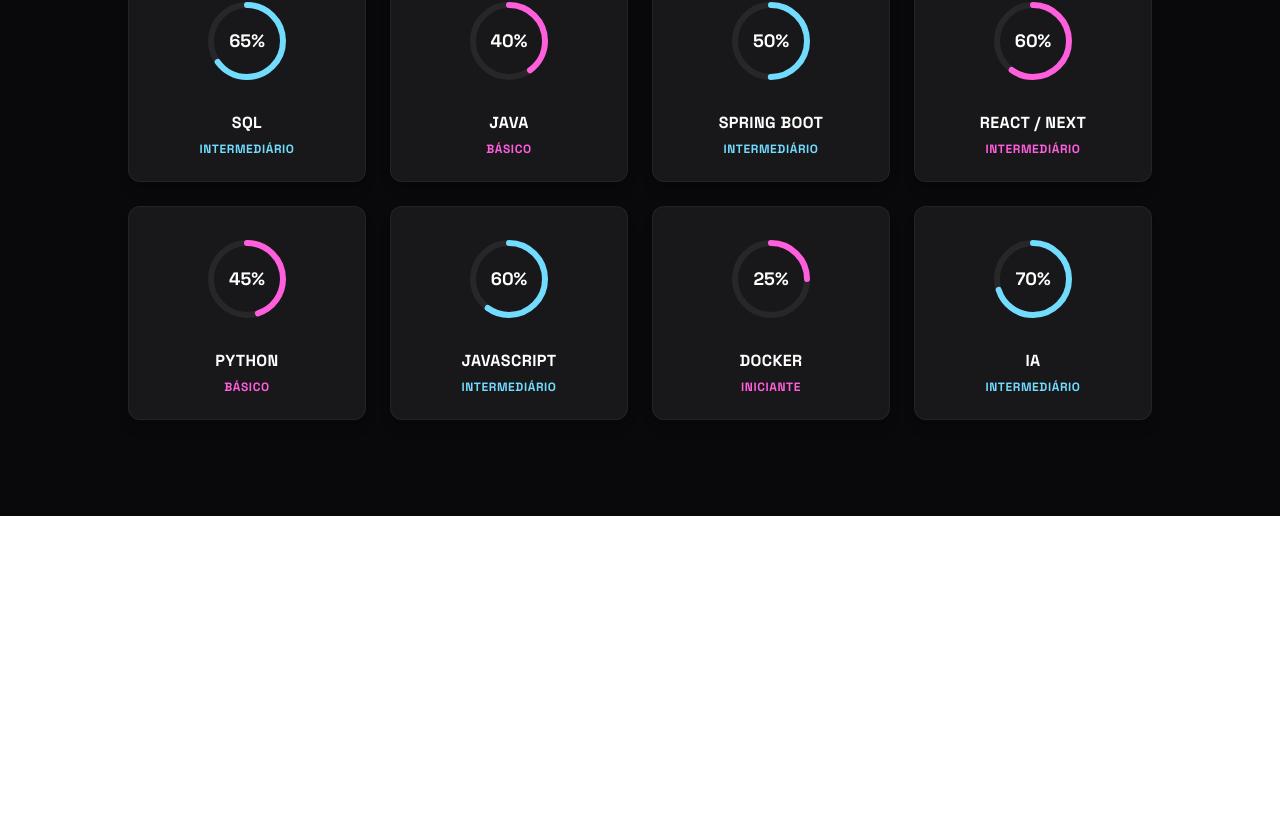
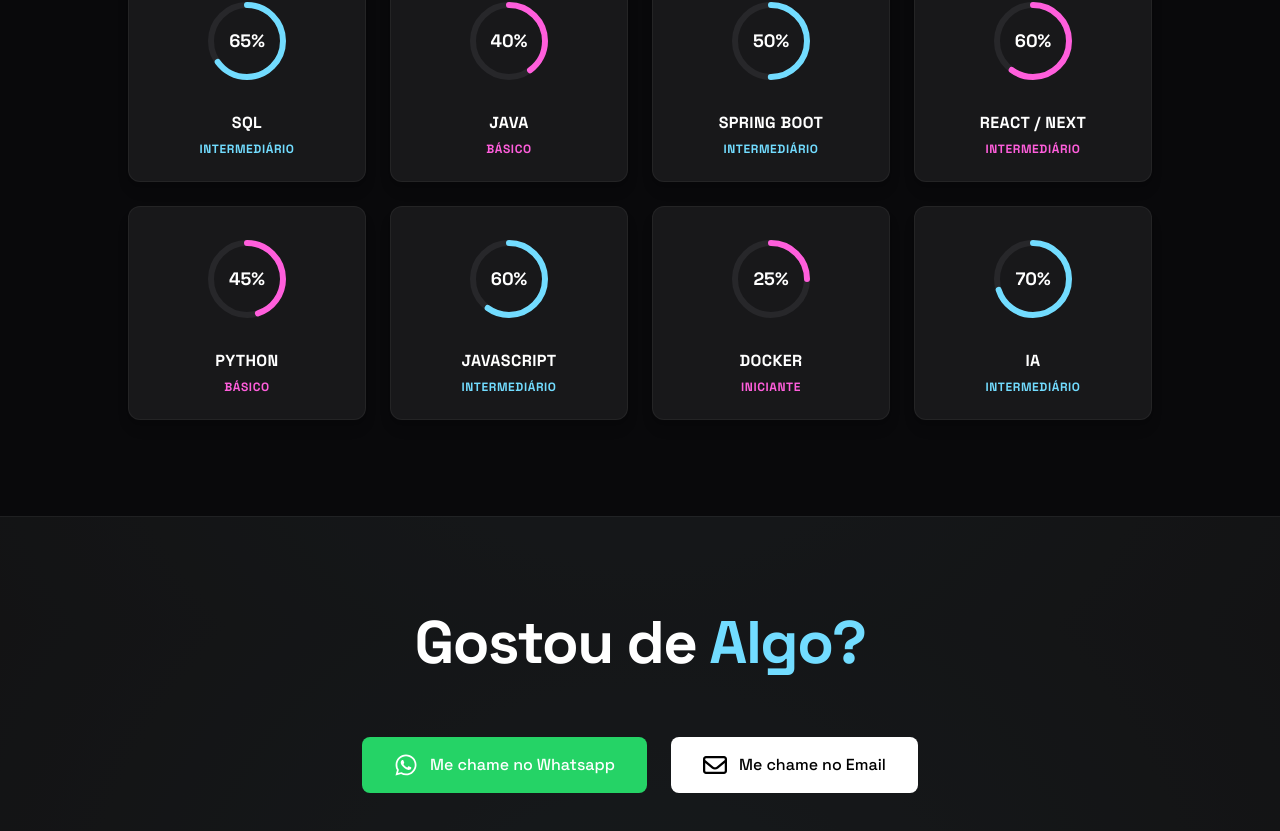
Before and after one commit to joaofgdev/joao-carlos-dev, a Next.js app: page / in a window 1280 px wide. Shown: the part 4174-5005 px from the top of the page. Before the commit the page ends 4690 px from the top, so only its background shows below. Built offline with nearby package versions, Linux system fonts and the light colour scheme.

Commit message:
feat: implement landing page layout and contact section component

```diff
--- a/src/app/page.tsx
+++ b/src/app/page.tsx
@@ -3,7 +3,7 @@ import { FaGithub, FaInstagram, FaLinkedin } from "react-icons/fa6";
 import { AboutSection } from "@/components/components.about-section";
 import { ExperienceSection } from "@/components/components.experience-section";
 import { SkillsSection } from "@/components/components.skills-section";
-
+import { ContactSection } from "@/components/components.contact-section";
 export default function Home() {
   return (
     <>
@@ -67,6 +67,7 @@ export default function Home() {
       <AboutSection />
       <ExperienceSection />
       <SkillsSection />
+      <ContactSection />
     </>
   );
 }
--- /dev/null
+++ b/src/components/components.contact-section.tsx
@@ -0,0 +1,34 @@
+import React from 'react';
+import { FaWhatsapp, FaRegEnvelope } from 'react-icons/fa6';
+
+export function ContactSection() {
+  return (
+    <section id="contato" className="w-full py-24 px-4 font-space-grotesk flex flex-col items-center justify-center bg-[#18181A]/50 border-t border-white/5">
+      <div className="max-w-4xl w-full flex flex-col items-center text-center">
+        <h2 className="text-4xl md:text-6xl font-bold text-white mb-16 tracking-tight">
+          Gostou de <span className="text-[#72DCFF]">Algo?</span>
+        </h2>
+
+        <div className="flex flex-col sm:flex-row gap-6 w-full justify-center px-4">
+          <a
+            href="https://wa.me/554691069195"
+            target="_blank"
+            rel="noopener noreferrer"
+            className="flex items-center justify-center gap-3 bg-[#25D366] hover:bg-[#20bd5a] text-white font-medium py-4 px-8 rounded-lg transition-colors duration-300 w-full sm:w-auto"
+          >
+            <FaWhatsapp size={24} />
+            Me chame no Whatsapp
+          </a>
+
+          <a
+            href="mailto:jotafag.dev@gmail.com"
+            className="flex items-center justify-center gap-3 bg-white hover:bg-gray-100 text-black font-medium py-4 px-8 rounded-lg transition-colors duration-300 w-full sm:w-auto"
+          >
+            <FaRegEnvelope size={24} />
+            Me chame no Email
+          </a>
+        </div>
+      </div>
+    </section>
+  );
+}
```
